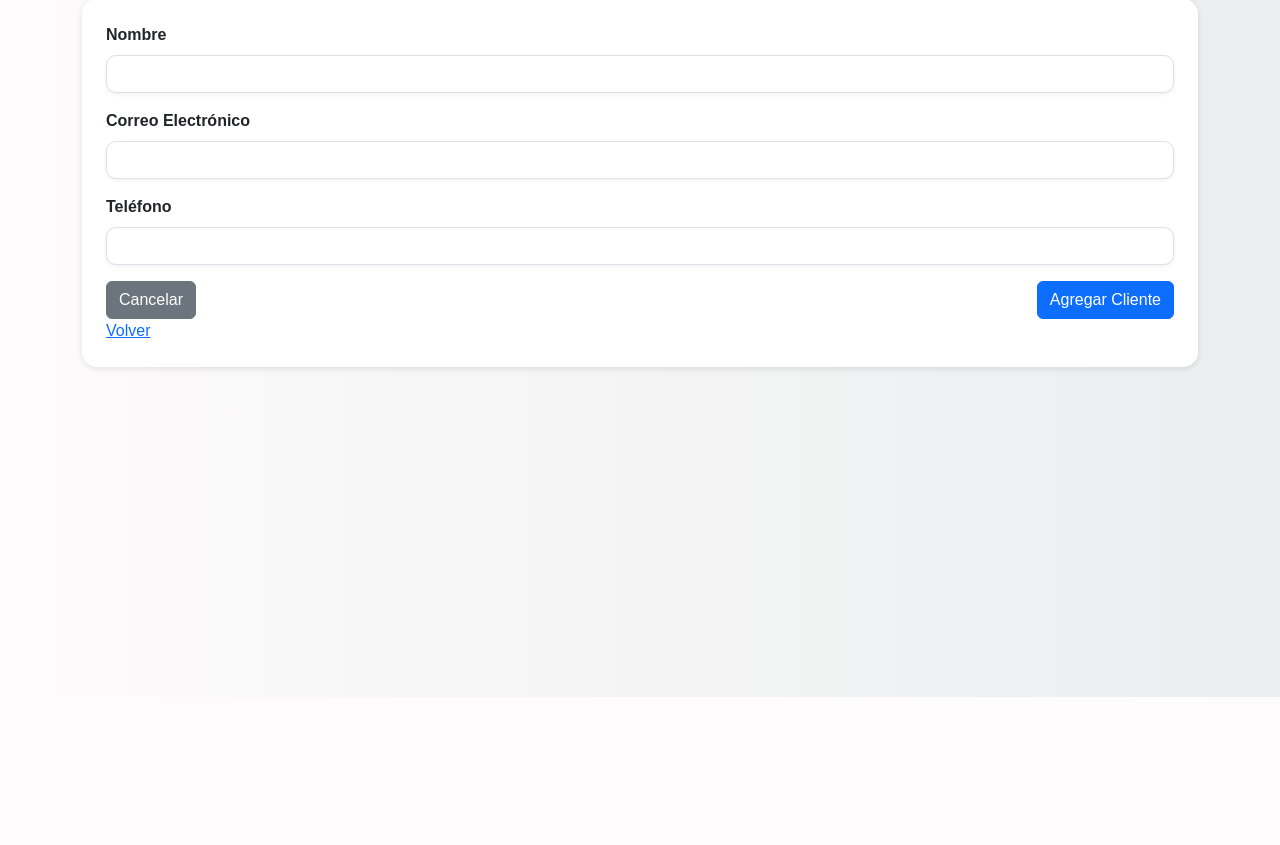
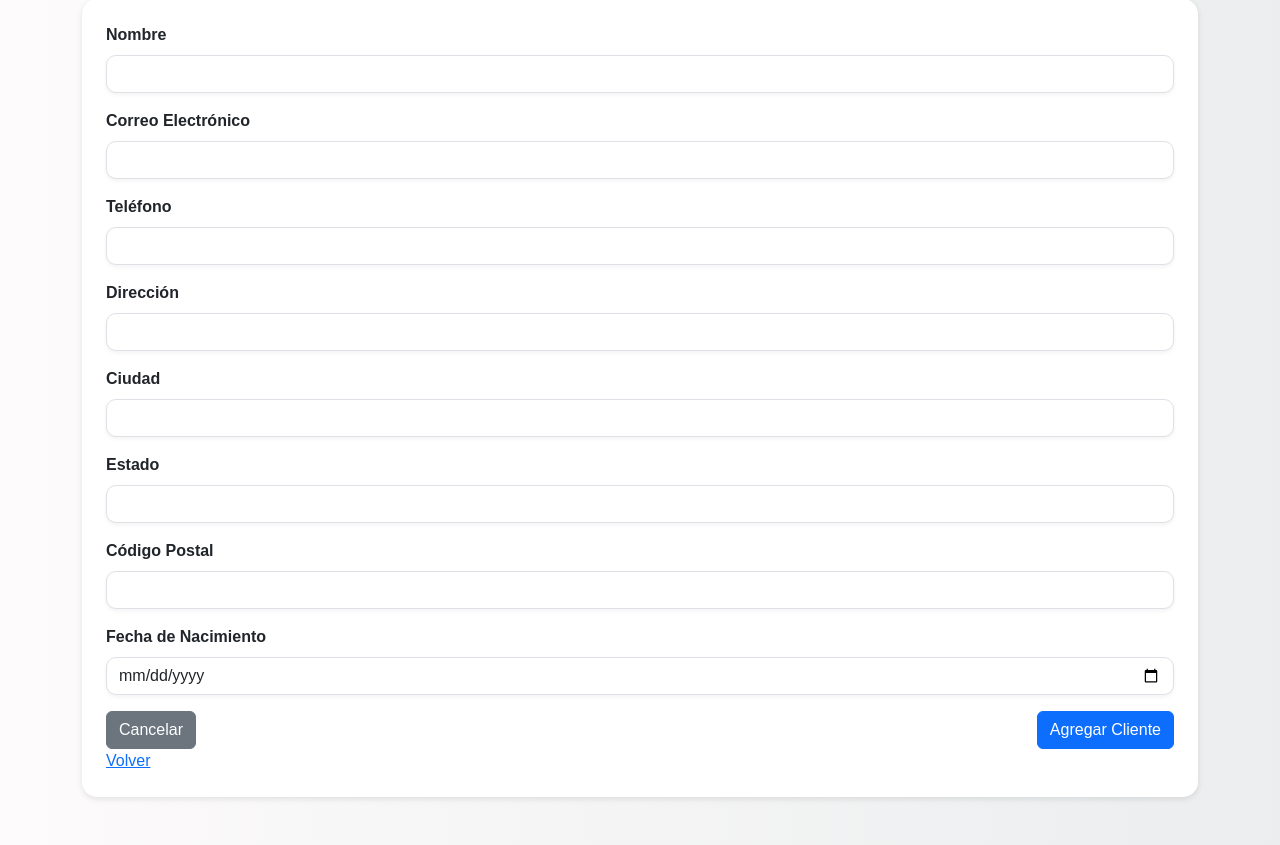
Before and after one commit to sebascordovaaa/SalonManager, a FastAPI app: page /crear_clientes in a window 1280 px wide. Shown: the part 103-948 px from the top of the page. Before the commit the page ends 800 px from the top, so only its background shows below. Run offline with FastAPI, Linux system fonts and the light colour scheme.

Commit message:
trabajo completado

```diff
--- a/app/database.py
+++ b/app/database.py
@@ -9,6 +9,6 @@ def get_connection():
         user=os.getenv("DB_USER", "root"),
         password=os.getenv("DB_PASSWORD", ""),
         database=os.getenv("DB_NAME", "peluqueria_db"),
-        port=int(os.getenv("DB_PORT", "3307")),
+        port=int(os.getenv("DB_PORT", "3306")),
         charset="utf8mb4"
     )
--- a/app/main.py
+++ b/app/main.py
@@ -29,6 +29,11 @@ class ClientesBase(BaseModel):
     nombre: str
     email: str
     telefono: Optional[str] = None
+    direccion: Optional[str] = None
+    ciudad: Optional[str] = None
+    estado: Optional[str] = None
+    codigo_postal: Optional[str] = None
+    fecha_nacimiento: Optional[datetime] = None
 
 # Modelo para lectura de BD (sin validaciones estrictas, acepta datos históricos)
 class ClientesDB(BaseModel):
@@ -36,6 +41,11 @@ class ClientesDB(BaseModel):
     nombre: str
     email: str
     telefono: Optional[str] = None
+    direccion: Optional[str] = None
+    ciudad: Optional[str] = None
+    estado: Optional[str] = None
+    codigo_postal: Optional[str] = None
+    fecha_nacimiento: Optional[datetime] = None
     fecha_registro: Optional[datetime] = None
 
 # Modelo para crear cliente (sin ID)
@@ -61,6 +71,11 @@ def map_rows_to_clientes(rows: List[dict]) -> List[ClientesDB]:
             nombre=row["nombre"],
             email=row["email"],
             telefono=row.get("telefono"),
+            direccion=row.get("direccion"),
+            ciudad=row.get("ciudad"),
+            estado=row.get("estado"),
+            codigo_postal=row.get("codigo_postal"),
+            fecha_nacimiento=row.get("fecha_nacimiento"),
             fecha_registro=row.get("fecha_registro")
         )
         for row in rows
@@ -96,9 +111,14 @@ def form_nuevo_cliente(request: Request):
 def crear_cliente(
     nombre: str = Form(...),
     email: str = Form(...),
-    telefono: Optional[str] = Form(None)
+    telefono: Optional[str] = Form(None),
+    direccion: Optional[str] = Form(None),
+    ciudad: Optional[str] = Form(None),
+    estado: Optional[str] = Form(None),
+    codigo_postal: Optional[str] = Form(None),
+    fecha_nacimiento: Optional[datetime] = Form(None)
 ):
-    crud.insert_cliente(nombre, telefono, email)
+    crud.insert_cliente(nombre, telefono, email, direccion, ciudad, estado, codigo_postal, fecha_nacimiento)
     return RedirectResponse(url="/", status_code=303)
 
 
@@ -115,9 +135,14 @@ def editar_cliente(
     cliente_id: int,
     nombre: str = Form(...),
     email: str = Form(...),
-    telefono: Optional[str] = Form(None)
+    telefono: Optional[str] = Form(None),
+    direccion: Optional[str] = Form(None),
+    ciudad: Optional[str] = Form(None),
+    estado: Optional[str] = Form(None),
+    codigo_postal: Optional[str] = Form(None),
+    fecha_nacimiento: Optional[datetime] = Form(None)
 ):
-    crud.update_cliente(cliente_id, nombre, email, telefono)
+    crud.update_cliente(cliente_id, nombre, email, telefono, direccion, ciudad, estado, codigo_postal, fecha_nacimiento)
     return RedirectResponse(url="/", status_code=303)
 
 
@@ -133,112 +158,3 @@ def eliminar_cliente(cliente_id: int):
     if not eliminado:
         raise HTTPException(status_code=404, detail="Cliente no encontrado")
     return RedirectResponse(url="/", status_code=303)
-
-
-
-# ========================= EMPLEADOS =========================
-@app.get("/empleados/nuevo", response_class=HTMLResponse)
-def form_nuevo_empleado(request: Request):
-    return templates.TemplateResponse("nuevo_empleado.html", {"request": request})
-
-@app.post("/empleados/nuevo")
-def crear_empleado(
-    nombre: str = Form(...),
-    especialidad: str = Form(...),
-    telefono: Optional[str] = Form(None),
-    email: Optional[str] = Form(None)
-):
-    crud.insert_empleado(nombre, especialidad, telefono, email)
-    return RedirectResponse(url="/empleados", status_code=303)
-
-@app.get("/empleados/editar/{empleado_id}", response_class=HTMLResponse)
-def form_editar_empleado(request: Request, empleado_id: int):
-    empleado = crud.fetch_empleado_by_id(empleado_id)
-    if not empleado:
-        raise HTTPException(status_code=404, detail="Empleado no encontrado")
-    return templates.TemplateResponse("editar_empleado.html", {"request": request, "empleado": empleado})
-
-@app.post("/empleados/editar/{empleado_id}")
-def editar_empleado(
-    empleado_id: int,
-    nombre: str = Form(...),
-    especialidad: str = Form(...),
-    telefono: Optional[str] = Form(None),
-    email: Optional[str] = Form(None)
-):
-    crud.update_empleado(empleado_id, nombre, especialidad, telefono, email)
-    return RedirectResponse(url="/empleados", status_code=303)
-
-# ========================= SERVICIOS =========================
-@app.get("/servicios/nuevo", response_class=HTMLResponse)
-def form_nuevo_servicio(request: Request):
-    return templates.TemplateResponse("nuevo_servicio.html", {"request": request})
-
-@app.post("/servicios/nuevo")
-def crear_servicio(
-    nombre: str = Form(...),
-    precio: float = Form(...)
-):
-    crud.insert_servicio(nombre, precio)
-    return RedirectResponse(url="/servicios", status_code=303)
-
-@app.get("/servicios/editar/{servicio_id}", response_class=HTMLResponse)
-def form_editar_servicio(request: Request, servicio_id: int):
-    servicio = crud.fetch_servicio_by_id(servicio_id)
-    if not servicio:
-        raise HTTPException(status_code=404, detail="Servicio no encontrado")
-    return templates.TemplateResponse("editar_servicio.html", {"request": request, "servicio": servicio})
-
-@app.post("/servicios/editar/{servicio_id}")
-def editar_servicio(
-    servicio_id: int,
-    nombre: str = Form(...),
-    precio: float = Form(...)
-):
-    crud.update_servicio(servicio_id, nombre, precio)
-    return RedirectResponse(url="/servicios", status_code=303)
-
-# ========================= CITAS =========================
-@app.get("/citas/nuevo", response_class=HTMLResponse)
-def form_nueva_cita(request: Request):
-    clientes = crud.fetch_all_clientes()
-    empleados = crud.fetch_all_empleados()
-    servicios = crud.fetch_all_servicios()
-    return templates.TemplateResponse(
-        "nueva_cita.html",
-        {"request": request, "clientes": clientes, "empleados": empleados, "servicios": servicios}
-    )
-
-@app.post("/citas/nuevo")
-def crear_cita(
-    id_cliente: int = Form(...),
-    id_empleado: int = Form(...),
-    id_servicio: int = Form(...),
-    fecha: str = Form(...)
-):
-    crud.insert_cita(id_cliente, id_empleado, id_servicio, fecha)
-    return RedirectResponse(url="/citas", status_code=303)
-
-@app.get("/citas/editar/{cita_id}", response_class=HTMLResponse)
-def form_editar_cita(request: Request, cita_id: int):
-    cita = crud.fetch_cita_by_id(cita_id)
-    if not cita:
-        raise HTTPException(status_code=404, detail="Cita no encontrada")
-    clientes = crud.fetch_all_clientes()
-    empleados = crud.fetch_all_empleados()
-    servicios = crud.fetch_all_servicios()
-    return templates.TemplateResponse(
-        "editar_cita.html",
-        {"request": request, "cita": cita, "clientes": clientes, "empleados": empleados, "servicios": servicios}
-    )
-
-@app.post("/citas/editar/{cita_id}")
-def editar_cita(
-    cita_id: int,
-    id_cliente: int = Form(...),
-    id_empleado: int = Form(...),
-    id_servicio: int = Form(...),
-    fecha: str = Form(...)
-):
-    crud.update_cita(cita_id, id_cliente, id_empleado, id_servicio, fecha)
-    return RedirectResponse(url="/citas", status_code=303)
--- a/app/templates/pages/crear_clientes.html
+++ b/app/templates/pages/crear_clientes.html
@@ -27,6 +27,26 @@
                 <label for="telefono" class="form-label">Teléfono</label>
                 <input type="text" name="telefono" id="telefono" class="form-control">
             </div>
+            <div class="mb-3">
+                <label for="direccion" class="form-label">Dirección</label>
+                <input type="text" name="direccion" id="direccion" class="form-control">
+            </div>
+            <div class="mb-3">
+                <label for="ciudad" class="form-label">Ciudad</label>
+                <input type="text" name="ciudad" id="ciudad" class="form-control">
+            </div>
+            <div class="mb-3">
+                <label for="estado" class="form-label">Estado</label>
+                <input type="text" name="estado" id="estado" class="form-control">
+            </div>
+            <div class="mb-3">
+                <label for="codigo_postal" class="form-label">Código Postal</label>
+                <input type="text" name="codigo_postal" id="codigo_postal" class="form-control">
+            </div>
+            <div class="mb-3">
+                <label for="fecha_nacimiento" class="form-label">Fecha de Nacimiento</label>
+                <input type="date" name="fecha_nacimiento" id="fecha_nacimiento" class="form-control">
+            </div>
             <div class="d-flex justify-content-between">
                 <a href="/" class="btn btn-secondary">Cancelar</a>
 
--- a/docs/init_db.sql
+++ b/docs/init_db.sql
@@ -20,7 +20,7 @@ CREATE TABLE clientes (
 
 
 
-INSERT INTO clientes (nombre, telefono, email, direccion, ciudad, estado, codigo_postal, fecha_nacimiento)
+INSERT INTO clientes (nombre, email, telefono, direccion, ciudad, estado, codigo_postal, fecha_nacimiento)
 VALUES (
-    'María López','555-123-4567', 'maria.lopez@email.com',
+    'María López', 'maria.lopez@email.com', '555-123-4567',
     'Av. Reforma 123, Col. Centro', 'Ciudad de México', 'CDMX', '06000', '1985-04-15' );
```
Also changed, not shown: app/crud.py (+15 -9 lines), app/templates/pages/editar_clientes.html (+20 -0 lines), app/templates/pages/index.html (+12 -2 lines).
